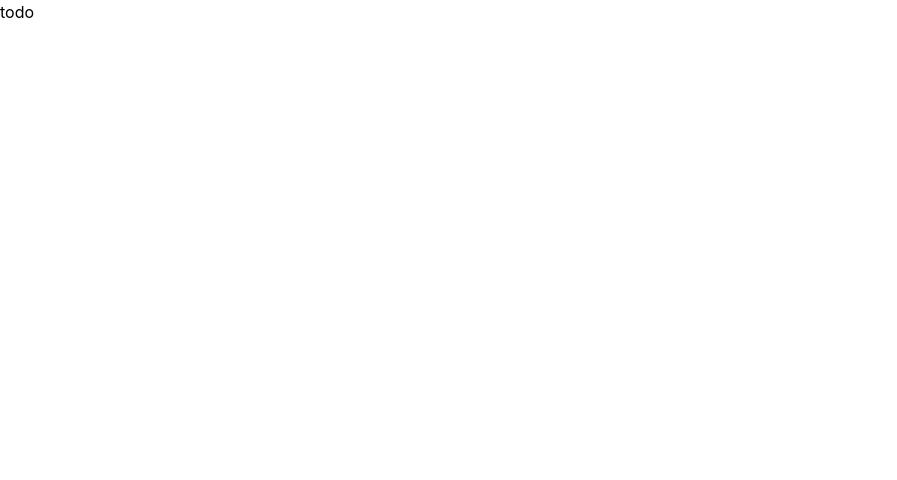
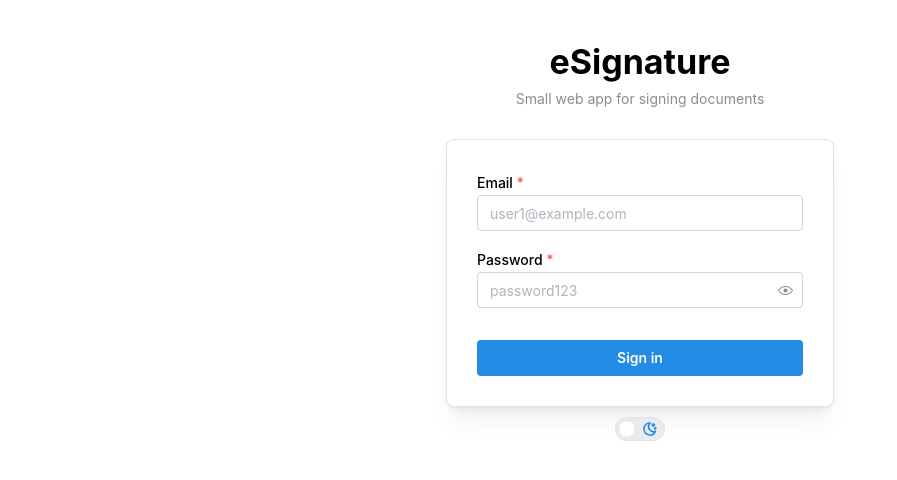
Before and after one commit to marlosirapuan/doc-sign-web, a React (Vite) app: page /login in a window 1280 px wide. Shown: the top 480 px of the page, without its empty margins (0-897 px from the left). Built offline with nearby package versions, Linux system fonts and the light colour scheme.

Commit message:
feat: add axios and styling login page

```diff
--- /dev/null
+++ b/src/libs/axios.ts
@@ -0,0 +1,5 @@
+import axios from 'axios'
+
+export const api = axios.create({
+  baseURL: 'http://localhost:3000'
+})
--- a/src/main.tsx
+++ b/src/main.tsx
@@ -2,14 +2,17 @@ import { StrictMode } from 'react'
 import { createRoot } from 'react-dom/client'
 
 import '@mantine/core/styles.css'
+import '@mantine/notifications/styles.css'
 
 import { MantineProvider } from '@mantine/core'
+import { Notifications } from '@mantine/notifications'
 
 import { App } from './app'
 
 createRoot(document.getElementById('root')!).render(
   <StrictMode>
     <MantineProvider>
+      <Notifications position="top-right" />
       <App />
     </MantineProvider>
   </StrictMode>
--- a/src/pages/login-page.tsx
+++ b/src/pages/login-page.tsx
@@ -1,9 +1,100 @@
-import { Box, Text } from '@mantine/core'
+import { useState } from 'react'
+
+import { Box, Button, Center, Container, Paper, PasswordInput, Stack, Text, TextInput, Title } from '@mantine/core'
+import { useNavigate } from 'react-router'
+
+import { useForm } from '@mantine/form'
+import { showNotification } from '@mantine/notifications'
+
+import { api } from '../libs/axios'
+
+import { ThemeSwitch } from '../components/theme-switch'
+
+import { useAuth } from '../contexts/auth-context'
 
 export const LoginPage = () => {
+  //
+  // Context
+  //
+  const auth = useAuth()
+
+  //
+  // Hooks
+  //
+  const navigate = useNavigate()
+
+  //
+  // State
+  //
+  const [isProcessing, setIsProcessing] = useState(false)
+
+  //
+  // Forms
+  //
+  const form = useForm({
+    initialValues: {
+      email: '',
+      password: ''
+    },
+    validate: {
+      email: (value) => (/^\S+@\S+$/.test(value) ? null : 'Invalid email')
+    }
+  })
+
+  //
+  // Functions
+  //
+  const handleSubmit = async (values: typeof form.values) => {
+    setIsProcessing(true)
+
+    try {
+      const res = await api.post('http://localhost:3000/login', {
+        email: values.email,
+        password: values.password
+      })
+
+      const token = res.data.token
+
+      auth?.login(token)
+
+      navigate('/')
+    } catch (error) {
+      console.error(error)
+
+      showNotification({
+        title: 'Error',
+        message: 'Invalid email or password',
+        color: 'red'
+      })
+    } finally {
+      setIsProcessing(false)
+    }
+  }
+
   return (
-    <Box>
-      <Text>todo</Text>
-    </Box>
+    <Container size={420} my={40}>
+      <Box component="form" onSubmit={form.onSubmit(handleSubmit)}>
+        <Title ta="center">eSignature</Title>
+
+        <Text c="dimmed" size="sm" ta="center" mt={5}>
+          Small web app for signing documents
+        </Text>
+
+        <Paper withBorder shadow="md" p={30} mt={30} radius="md">
+          <Stack>
+            <TextInput label="Email" placeholder="user1@example.com" required {...form.getInputProps('email')} />
+            <PasswordInput label="Password" placeholder="password123" required {...form.getInputProps('password')} />
+          </Stack>
+
+          <Button fullWidth mt="xl" type="submit" loading={isProcessing}>
+            Sign in
+          </Button>
+        </Paper>
+
+        <Center mt="xs">
+          <ThemeSwitch />
+        </Center>
+      </Box>
+    </Container>
   )
 }
```
